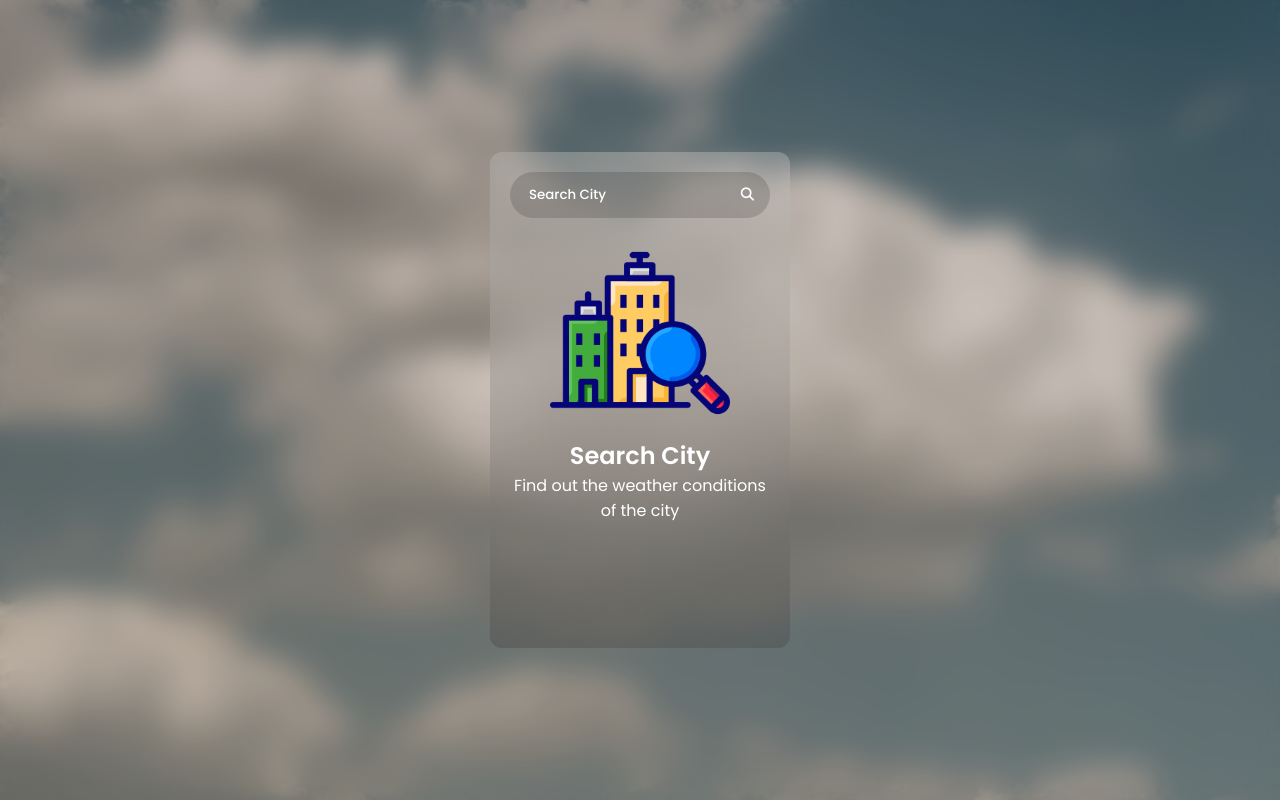
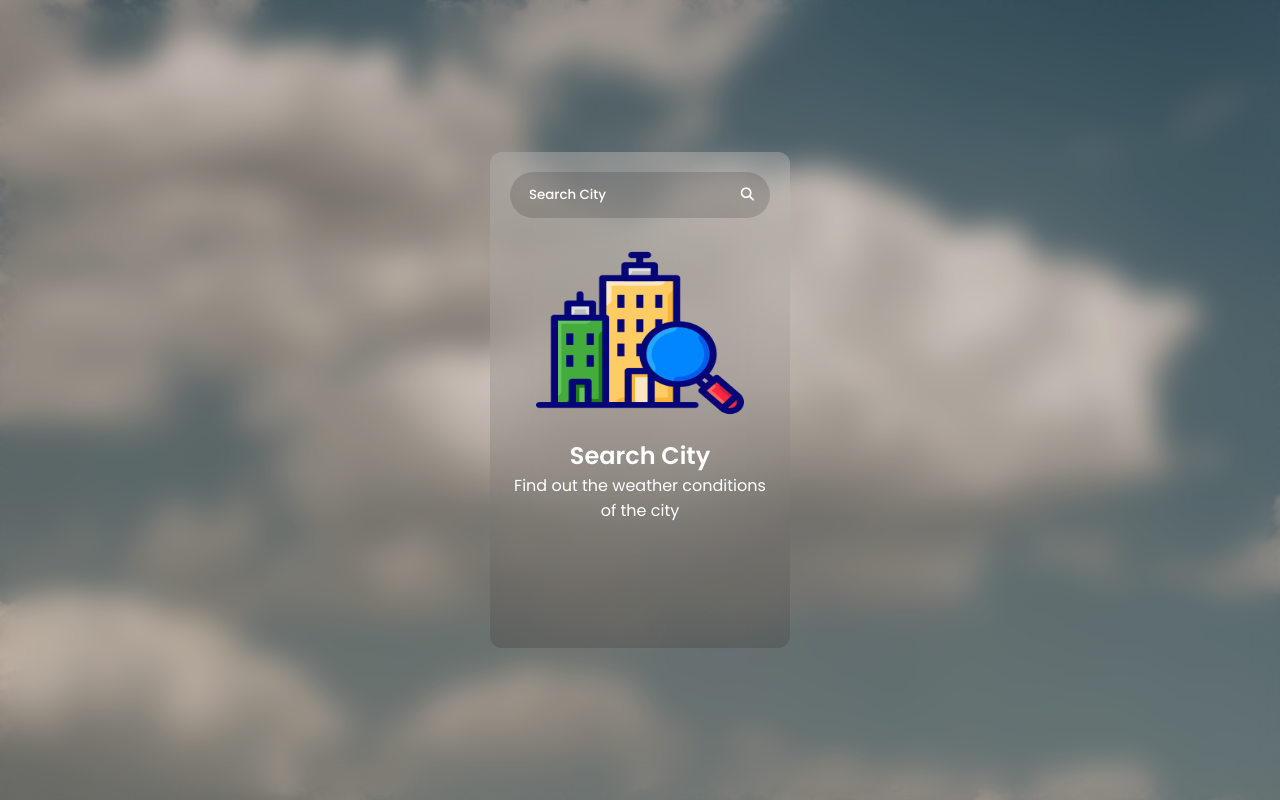
Before and after one commit to nisola2008/Weather-App, a plain HTML site: page index.html in a window 1280 px wide. Drawn offline with Linux system fonts and the light colour scheme.

Commit message:
re-adjusted the search city img

```diff
--- a/style.css
+++ b/style.css
@@ -156,5 +156,5 @@ body::before {
 }
 .section-message img {
       height: 180px;
-   width: fit-content;
+   width: 80%;
 }
```
